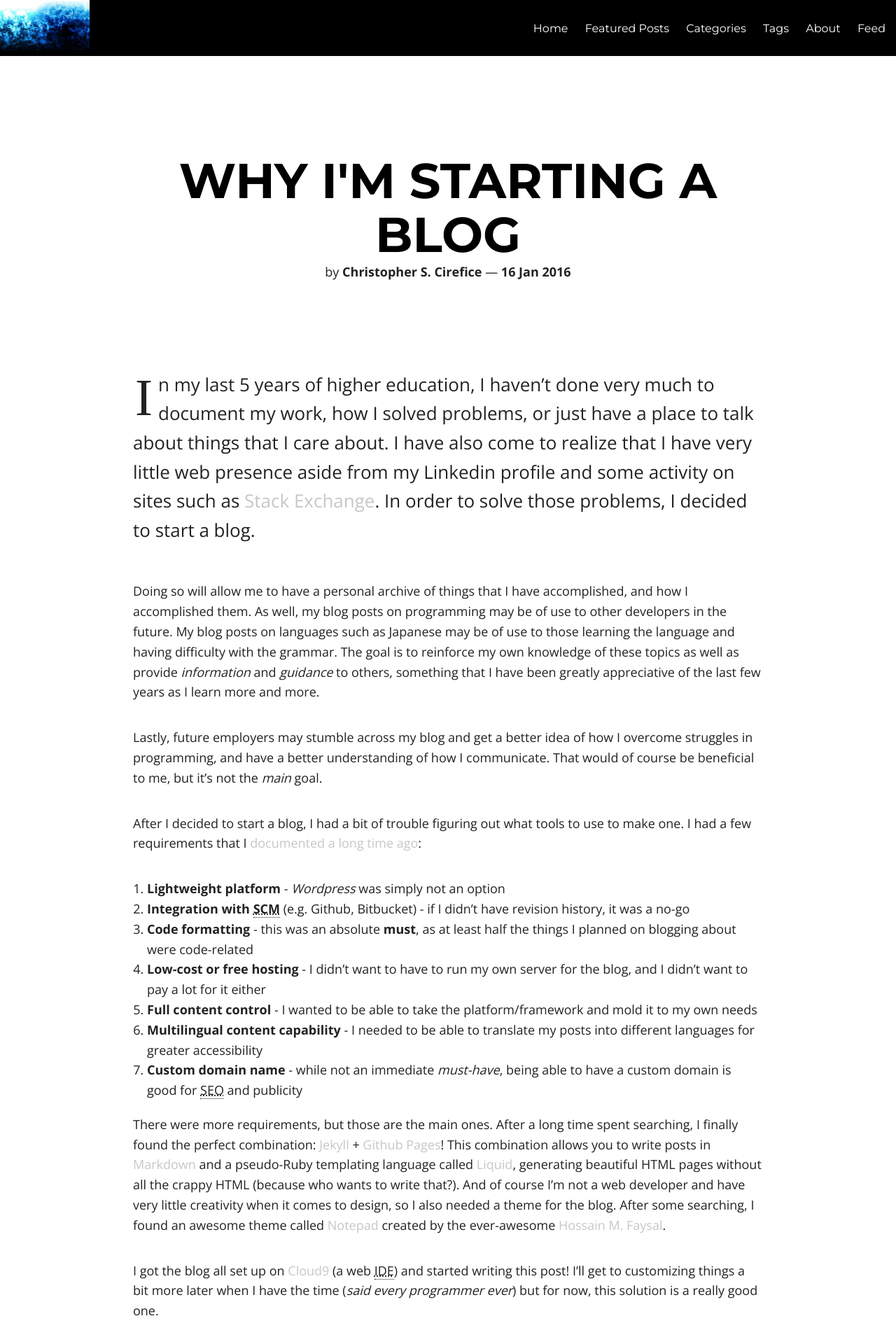
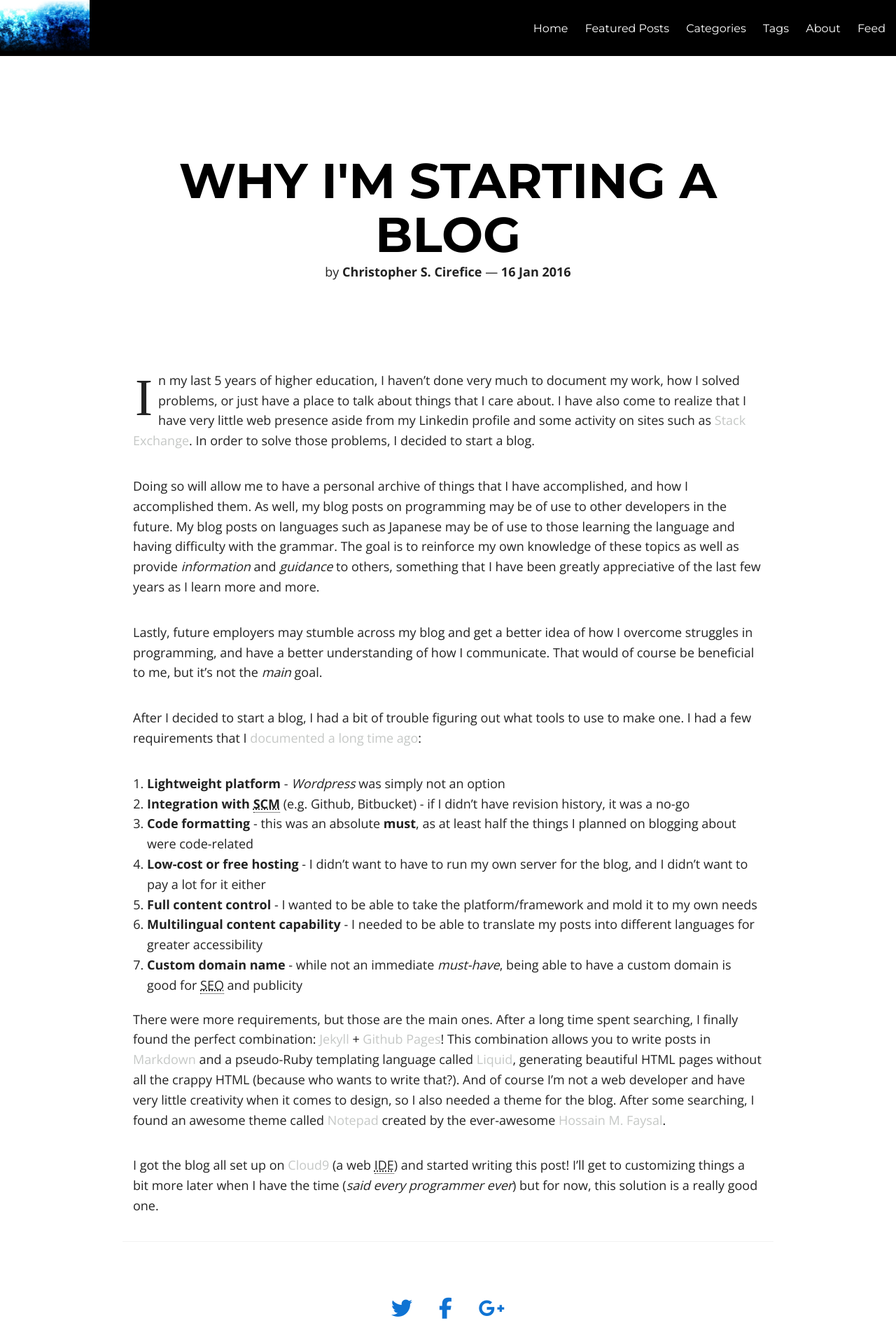
Before and after one commit to cireficc/cireficc.github.io, a Jekyll site: the page built from _posts/2016-01-16-why-i'm-starting-a-blog.md, in a window 1280 px wide. Shown: the top 1920 px of the page at 70% size. Built offline with Jekyll 4.4.1, drawn with Linux system fonts in a browser that asks for light colours; nearby versions of some CDN libraries; library files that are not in the unit come from our copies.

Commit message:
Markdown code blocks inside lists (ul and ol) causes the preceeding list item (li) to become a paragraph (p). Fix CSS styles to normalize p:first-child font sizes (ignore p:first-child in lists)

```diff
--- a/assets/css/post.css
+++ b/assets/css/post.css
@@ -210,11 +210,11 @@
         margin: 0 auto 2em auto;
         max-width: 56.25rem;
         font-size: 1.125rem; }
-        .post-template .notepad-post-content > div:not(.notepad-post-title) p:first-child {
+        .post-template .notepad-post-content > div:not(.notepad-post-title), .post-template .notepad-post-content > div:not(ul),.post-template .notepad-post-content > div:not(ol), p:first-child {
           font-size: 1.375rem;
           font-weight: 300; }
           @media only screen and (min-width: 40.063em) {
-            .post-template .notepad-post-content > div:not(.notepad-post-title) p:first-child {
+            .post-template .notepad-post-content > div:not(.notepad-post-title), .post-template .notepad-post-content > div:not(ul), .post-template .notepad-post-content > div:not(ol), p:first-child {
               font-size: 1.625rem; } }
         .post-template .notepad-post-content > div:not(.notepad-post-title) p.with-image {
           text-align: center;
@@ -477,7 +477,7 @@
       margin: 0 auto 2em auto;
       max-width: 56.25rem;
       font-size: 1.125rem; }
-      .notepad-page-content > div:not(.notepad-page-title) p:first-child {
+      .notepad-page-content > div:not(.notepad-page-title), .post-template .notepad-post-content > div:not(ul), .post-template .notepad-post-content > div:not(ol), p:first-child {
         font-size: 1.375rem;
         font-weight: 300; }
         @media only screen and (min-width: 40.063em) {
```
